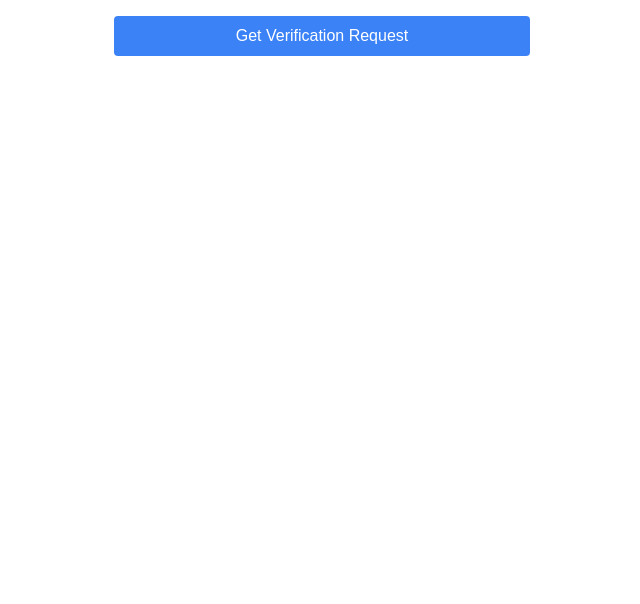
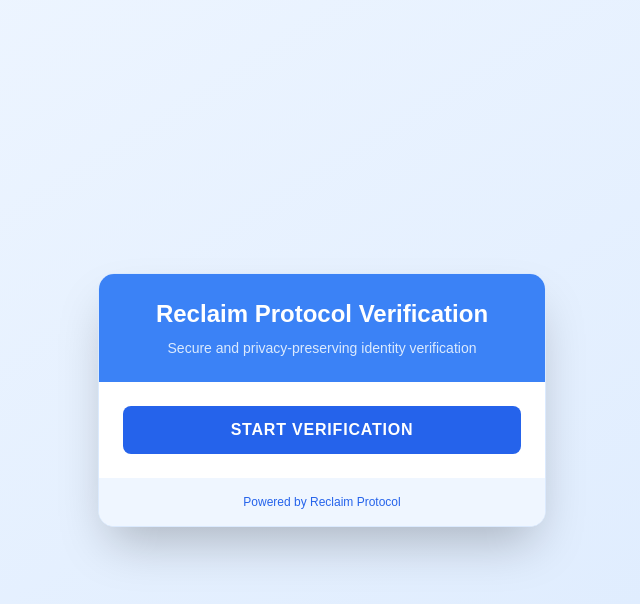
Before and after one commit to aqeell7/100xdevsVerifier, a Next.js app: page / in a window 1280 px wide. Shown: the top 604 px of the page, without its empty margins (318-958 px from the left). Built offline with nearby package versions, Linux system fonts and the light colour scheme.

Commit message:
improved styling with css

```diff
--- a/app/page.js
+++ b/app/page.js
@@ -6,129 +6,128 @@
 import 'react-toastify/dist/ReactToastify.css';
 
 function ReclaimDemo() {
-  // State to manage verification process
+  // State management
   const [requestUrl, setRequestUrl] = useState('');
   const [proofs, setProofs] = useState([]);
   const [isLoading, setIsLoading] = useState(false);
 
   const getVerificationReq = async () => {
     try {
-      // Set loading state
+      // Loading and reset logic remains the same as in previous example
       setIsLoading(true);
-
-      // Reset previous states
       setRequestUrl('');
       setProofs([]);
 
-      // Validate environment variables
-      if (!process.env.NEXT_PUBLIC_APP_ID ||
-          !process.env.NEXT_PUBLIC_APP_SECRET ||
-          !process.env.NEXT_PUBLIC_PROVIDER_ID) {
-        throw new Error('Missing Reclaim Protocol credentials');
-      }
-
-      // Initialize the Reclaim SDK with your credentials
+      // Existing verification logic
       const reclaimProofRequest = await ReclaimProofRequest.init(
         process.env.NEXT_PUBLIC_APP_ID,
         process.env.NEXT_PUBLIC_APP_SECRET,
         process.env.NEXT_PUBLIC_PROVIDER_ID
       );
 
-      // Generate the verification request URL
       const requestUrl = await reclaimProofRequest.getRequestUrl();
       console.log('Request URL:', requestUrl);
       setRequestUrl(requestUrl);
 
-      // Start listening for proof submissions
       await reclaimProofRequest.startSession({
-        // Success handling with enhanced user experience
         onSuccess: (proofs) => {
-          // Update UI state
           setProofs(proofs);
-
-          // Show success toast
           toast.success('Verification Completed Successfully!', {
             position: "top-right",
             autoClose: 3000,
           });
-
-          // Optional: You could add more specific success logic here
-          // For example:
-          // - Send proofs to your backend
-          // - Update user authentication state
-          // - Redirect to a protected page
         },
-
-        // Comprehensive error handling
         onError: (error) => {
-          // Log the error
           console.error('Verification failed', error);
-
-          // Show user-friendly error toast
           toast.error(`Verification Failed: ${error.message}`, {
             position: "top-right",
             autoClose: 5000,
           });
-
-          // Reset states
           setRequestUrl('');
           setProofs([]);
-
-          // Optional additional error handling:
-          // - Offer a retry button
-          // - Provide specific guidance based on error type
         },
       });
     } catch (error) {
-      // Handle any initialization or setup errors
       console.error('Verification request error', error);
-
       toast.error(`Error Initiating Verification: ${error.message}`, {
         position: "top-right",
         autoClose: 5000,
       });
     } finally {
-      // Always reset loading state
       setIsLoading(false);
     }
   };
 
   return (
-    <div className="max-w-md mx-auto p-4">
-      {/* Toast Notification Container */}
+    <div className="min-h-screen bg-gradient-to-br from-blue-50 to-blue-100 flex items-center justify-center p-4">
       <ToastContainer />
 
-      {/* Verification Button with Loading State */}
+      <div className="w-full max-w-md bg-white shadow-2xl rounded-2xl overflow-hidden border border-blue-100">
+        {/* Header */}
+        <div className="bg-blue-500 text-white p-6 text-center">
+          <h1 className="text-2xl font-bold">Reclaim Protocol Verification</h1>
+          <p className="text-sm text-blue-100 mt-2">
+            Secure and privacy-preserving identity verification
+          </p>
+        </div>
+
+        {/* Main Content */}
+        <div className="p-6 space-y-6">
+          {/* Verification Button */}
           <button
             onClick={getVerificationReq}
             disabled={isLoading}
-        className={`w-full p-2 rounded ${
-          isLoading
+            className={`
+              w-full py-3 rounded-lg transition-all duration-300 ease-in-out
+              text-white font-semibold tracking-wider uppercase
+              ${isLoading
                 ? 'bg-gray-400 cursor-not-allowed'
-            : 'bg-blue-500 text-white hover:bg-blue-600'
-        }`}
+                : 'bg-blue-600 hover:bg-blue-700 hover:shadow-lg'
+              }
+            `}
           >
-        {isLoading ? 'Initiating...' : 'Get Verification Request'}
+            {isLoading ? 'Initiating Verification...' : 'Start Verification'}
           </button>
 
-      {/* QR Code Display */}
+          {/* QR Code Section */}
           {requestUrl && (
-        <div className="my-4 flex flex-col items-center">
-          <p className="mb-2 text-sm text-gray-600">Scan QR to Verify</p>
-          <QRCode value={requestUrl} />
+            <div className="text-center space-y-4">
+              <div className="bg-blue-50 p-4 rounded-lg border border-blue-100">
+                <p className="text-sm text-blue-600 mb-3">
+                  Scan QR Code to Complete Verification
+                </p>
+                <div className="flex justify-center">
+                  <div className="p-2 bg-white rounded-xl shadow-md">
+                    <QRCode
+                      value={requestUrl}
+                      size={256}
+                      className="mx-auto"
+                    />
+                  </div>
+                </div>
+              </div>
             </div>
           )}
 
           {/* Proofs Display */}
           {proofs.length > 0 && (
-        <div className="mt-4 p-4 bg-green-50 rounded">
-          <h2 className="text-lg font-bold mb-2">Verification Successful!</h2>
-          <pre className="bg-white p-2 rounded overflow-x-auto text-sm">
+            <div className="bg-green-50 border border-green-200 rounded-lg p-4">
+              <h2 className="text-lg font-bold text-green-700 mb-3">
+                ✓ Verification Successful
+              </h2>
+              <pre className="bg-white p-3 rounded-md text-xs overflow-x-auto text-gray-800 shadow-inner">
                 {JSON.stringify(proofs, null, 2)}
               </pre>
             </div>
           )}
         </div>
+
+        {/* Footer */}
+        <div className="bg-blue-50 p-4 text-center text-xs text-blue-600">
+          Powered by Reclaim Protocol
+        </div>
+      </div>
+    </div>
   );
 }
 
```
Lines whose indentation alone changed are shown as unchanged.
